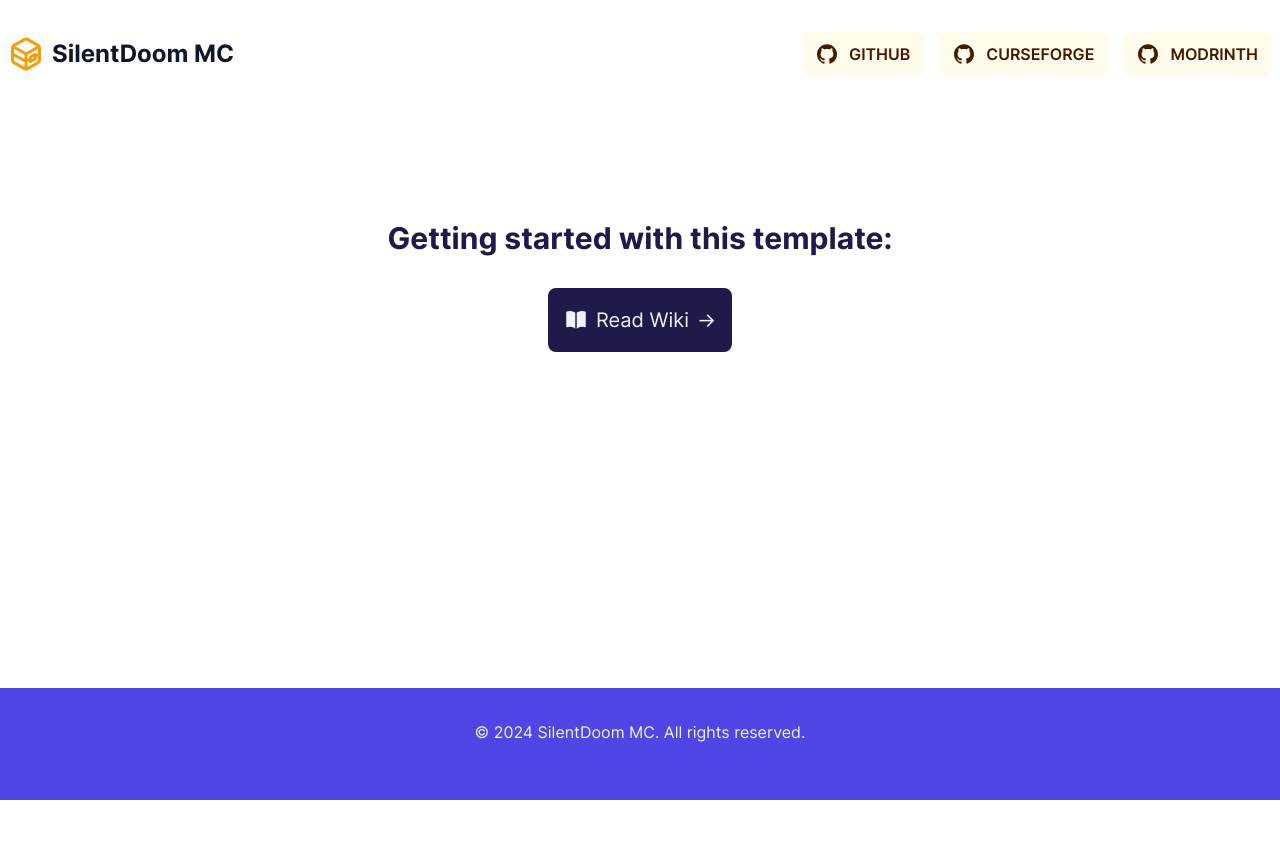
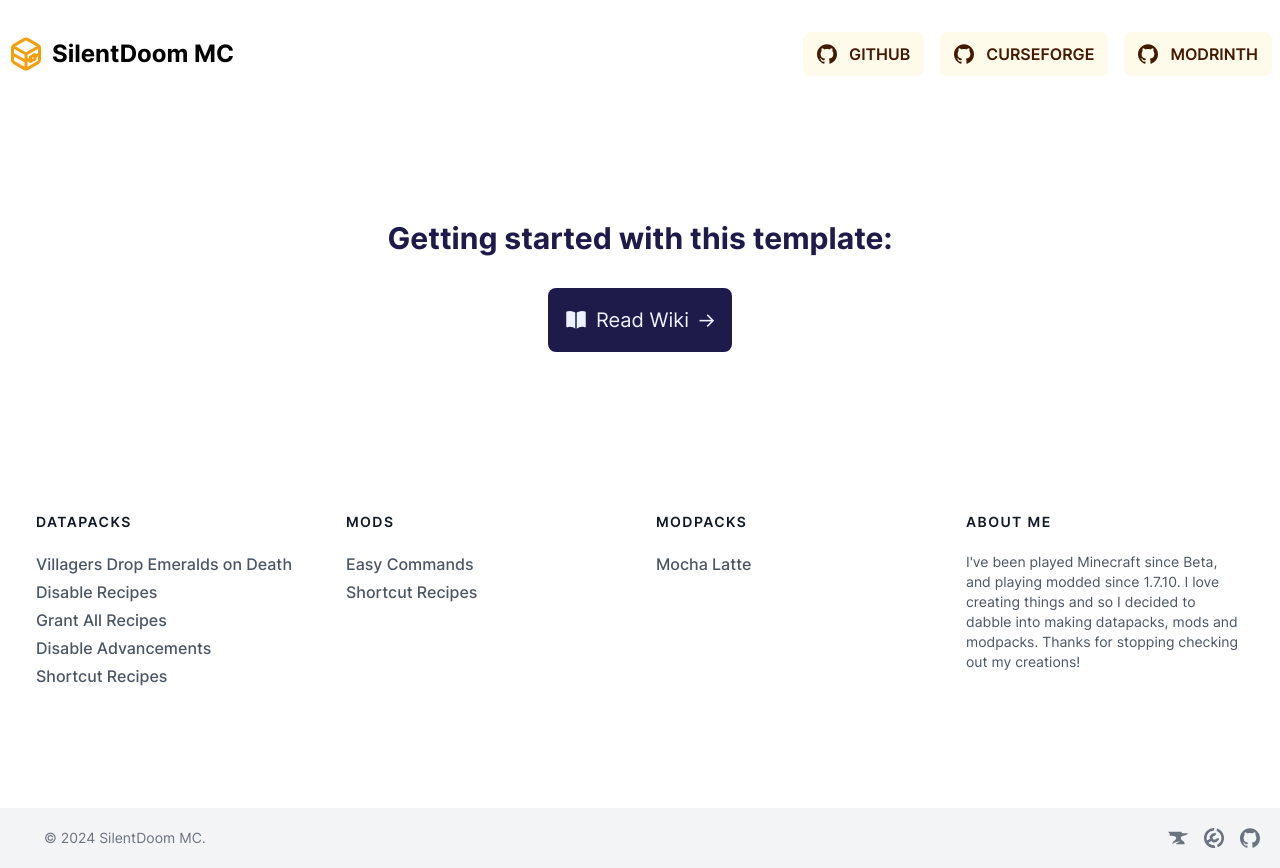
Before and after one commit to SilentDoom-Minecraft/website, an Astro site: page / in a window 1280 px wide. Before the commit the page ends 800 px from the top, so only its background shows below. Built offline with nearby package versions, Linux system fonts and the light colour scheme; Astro itself is replaced by a stand-in of ours.

Commit message:
Add Footer section

```diff
--- a/package.json
+++ b/package.json
@@ -14,6 +14,7 @@
     "@astrojs/partytown": "^2.0.4",
     "@astrojs/sitemap": "^3.1.1",
     "@astrojs/tailwind": "^5.1.0",
+    "@iconify-json/simple-icons": "^1.1.101",
     "astro": "^4.5.9",
     "astro-icon": "^1.1.0",
     "tailwindcss": "^3.4.1",
--- a/src/components/Footer.astro
+++ b/src/components/Footer.astro
@@ -1,7 +1,129 @@
 ---
+import { Icon } from 'astro-icon/components';
 import { SITE_TITLE } from '../consts';
+import FooterLink from './FooterLink.astro';
 ---
 
-<footer class="w-full bg-indigo-600 pb-14 pt-8 text-center text-indigo-50">
-    <p>&copy; {new Date().getFullYear()} {SITE_TITLE}. All rights reserved.</p>
+<footer class="w-full text-center text-gray-600">
+    <div class="container px-5 py-20 mx-auto">
+        <div class="flex flex-wrap md:text-left text-center order-first">
+            <div class="lg:w-1/4 md:w-1/2 w-full px-4">
+                <h2
+                    class="title-font font-semibold text-gray-900 tracking-widest text-sm mb-5"
+                >
+                    DATAPACKS
+                </h2>
+                <nav class="list-none mb-10">
+                    <FooterLink
+                        text="Villagers Drop Emeralds on Death"
+                        link="https://www.curseforge.com/minecraft/texture-packs/villagers-drop-emeralds-on-death-datapack"
+                    />
+                    <FooterLink
+                        text="Disable Recipes"
+                        link="https://www.curseforge.com/minecraft/texture-packs/disable-recipes-datapack"
+                    />
+                    <FooterLink
+                        text="Grant All Recipes"
+                        link="https://www.curseforge.com/minecraft/texture-packs/grant-all-recipes-datapack"
+                    />
+                    <FooterLink
+                        text="Disable Advancements"
+                        link="https://www.curseforge.com/minecraft/texture-packs/disable-advancements-datapack"
+                    />
+                    <FooterLink
+                        text="Shortcut Recipes"
+                        link="https://www.curseforge.com/minecraft/texture-packs/shortcut-recipes-datapack"
+                    />
+                </nav>
+            </div>
+            <div class="lg:w-1/4 md:w-1/2 w-full px-4">
+                <h2
+                    class="title-font font-semibold text-gray-900 tracking-widest text-sm mb-5"
+                >
+                    MODS
+                </h2>
+                <nav class="list-none mb-10">
+                    <FooterLink
+                        text="Easy Commands"
+                        link="https://www.curseforge.com/minecraft/mc-mods/easy-commands-forge-fabric"
+                    />
+                    <FooterLink
+                        text="Shortcut Recipes"
+                        link="https://www.curseforge.com/minecraft/mc-mods/shortcut-recipes-forge-fabric"
+                    />
+                </nav>
+            </div>
+            <div class="lg:w-1/4 md:w-1/2 w-full px-4">
+                <h2
+                    class="title-font font-semibold text-gray-900 tracking-widest text-sm mb-5"
+                >
+                    MODPACKS
+                </h2>
+                <nav class="list-none mb-10">
+                    <FooterLink
+                        text="Mocha Latte"
+                        link="https://www.curseforge.com/minecraft/modpacks/mocha-latte"
+                    />
+                </nav>
+            </div>
+            <div class="lg:w-1/4 md:w-1/2 w-full px-4">
+                <h2
+                    class="title-font font-semibold text-gray-900 tracking-widest text-sm mb-5"
+                >
+                    ABOUT ME
+                </h2>
+                <p class="text-gray-600 text-sm mt-2 md:text-left text-center">
+                    I've been played Minecraft since Beta, and playing modded since
+                    1.7.10. I love creating things and so I decided to dabble into making
+                    datapacks, mods and modpacks. Thanks for stopping checking out my
+                    creations!
+                </p>
+            </div>
+        </div>
+    </div>
+    <div class="bg-gray-100">
+        <div class="container px-5 py-5 mx-auto flex items-center sm:flex-row flex-col">
+            <p class="text-sm text-gray-500 sm:ml-6 sm:mt-0 mt-4">
+                &copy; {new Date().getFullYear()}
+                {SITE_TITLE}.
+            </p>
+            <span
+                class="inline-flex space-x-4 sm:ml-auto sm:mt-0 mt-4 justify-center sm:justify-start"
+            >
+                <a
+                    href="https://www.curseforge.com/members/silentdoom/projects"
+                    target="_blank"
+                    rel="noopener noreferrer"
+                    aria-label="View my projects on CurseForge"
+                >
+                    <Icon
+                        name="simple-icons:curseforge"
+                        class="w-5 h-5 transition text-gray-500 hover:text-gray-800"
+                    />
+                </a>
+                <a
+                    href="https://modrinth.com/user/SilentDoom"
+                    target="_blank"
+                    rel="noopener noreferrer"
+                    aria-label="View my projects on Modrinth"
+                >
+                    <Icon
+                        name="simple-icons:modrinth"
+                        class="w-5 h-5 transition text-gray-500 hover:text-gray-800"
+                    />
+                </a>
+                <a
+                    href="https://github.com/SilentDoom-Minecraft"
+                    target="_blank"
+                    rel="noopener noreferrer"
+                    aria-label="View my projects on Github"
+                >
+                    <Icon
+                        name="simple-icons:github"
+                        class="w-5 h-5 transition text-gray-500 hover:text-gray-800"
+                    />
+                </a>
+            </span>
+        </div>
+    </div>
 </footer>
--- /dev/null
+++ b/src/components/FooterLink.astro
@@ -0,0 +1,17 @@
+---
+interface Props {
+    text: string;
+    link: string;
+}
+
+const { text, link } = Astro.props;
+---
+
+<li class="mb-1">
+    <a
+        class="text-gray-600 hover:text-gray-900 font-medium"
+        href={link}
+        target="_blank"
+        rel="noopener noreferrer">{text}</a
+    >
+</li>
--- a/src/components/Header.astro
+++ b/src/components/Header.astro
@@ -21,7 +21,7 @@ import IconButton from './IconButton.astro';
                 ></path><path d="m15 17l3-1.67v-3L15 14z"></path></g
             ></svg
         >
-        <div class="text-2xl font-bold text-slate-900 text-center">
+        <div class="text-2xl font-bold text-gray-800-900 text-center">
             {SITE_TITLE}
         </div>
     </div>
```
Also changed, not shown: 1 other file.
